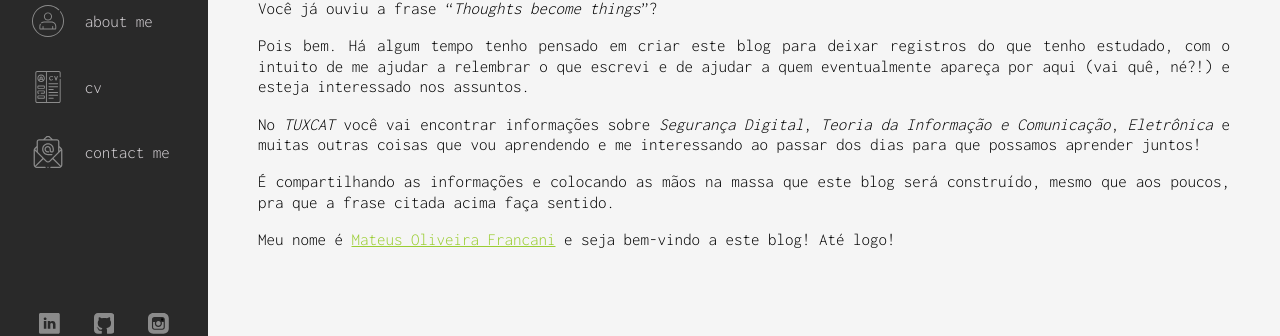
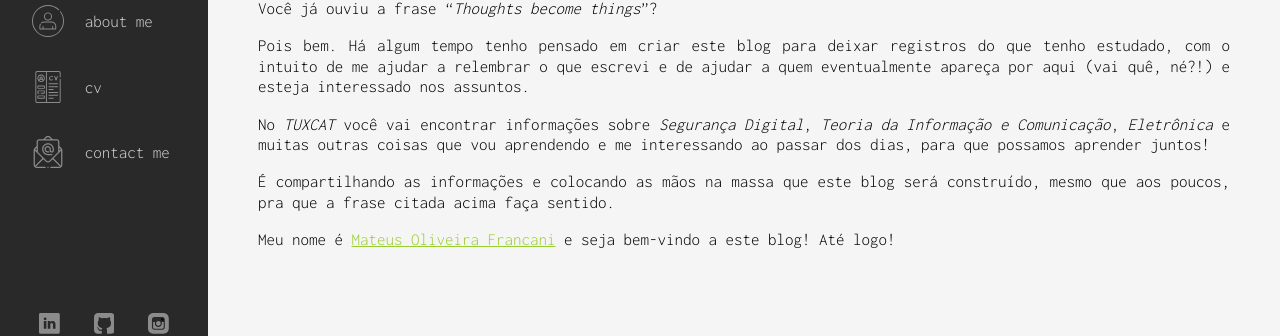
Before and after one commit to mfrNWV/mfrNWV.github.io, a Jekyll site: the page built from _posts/2021-04-09-primeiropost.md, in a window 1280 px wide. Shown: the part 415-751 px from the top of the page. Built offline with Jekyll 4.4.1, drawn with Linux system fonts in a browser that asks for light colours; some web fonts are replaced.

```diff
--- a/_posts/2021-04-09-primeiropost.md
+++ b/_posts/2021-04-09-primeiropost.md
@@ -11,7 +11,7 @@ Você já ouviu a frase "*Thoughts become things*"?
 
 Pois bem. Há algum tempo tenho pensado em criar este blog para deixar registros do que tenho estudado, com o intuito de me ajudar a relembrar o que escrevi e de ajudar a quem eventualmente apareça por aqui (vai quê, né?!) e esteja interessado nos assuntos.
 
-No *TUXCAT* você vai encontrar informações sobre *Segurança Digital*, *Teoria da Informação e Comunicação*, *Eletrônica* e muitas outras coisas que vou aprendendo e me interessando ao passar dos dias para que possamos aprender juntos!
+No *TUXCAT* você vai encontrar informações sobre *Segurança Digital*, *Teoria da Informação e Comunicação*, *Eletrônica* e muitas outras coisas que vou aprendendo e me interessando ao passar dos dias, para que possamos aprender juntos!
 
 <!--more-->
 
```
